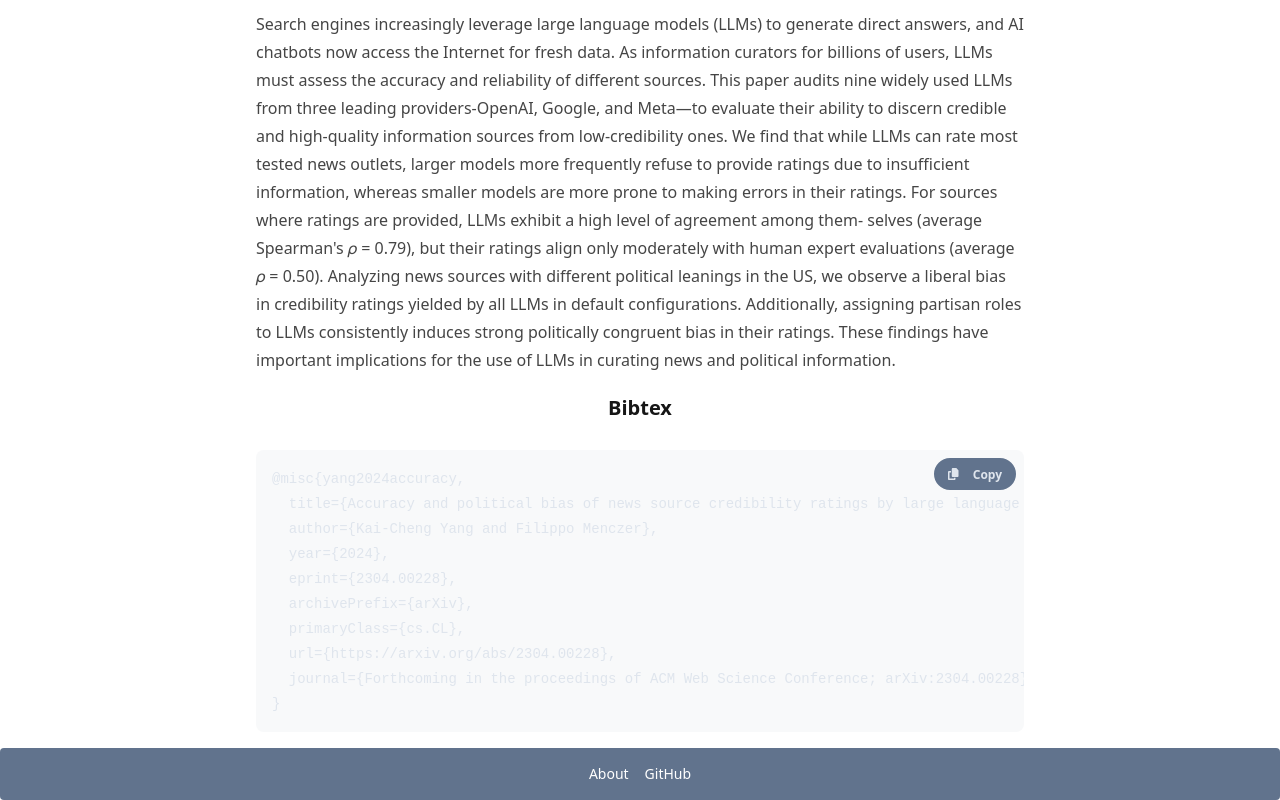
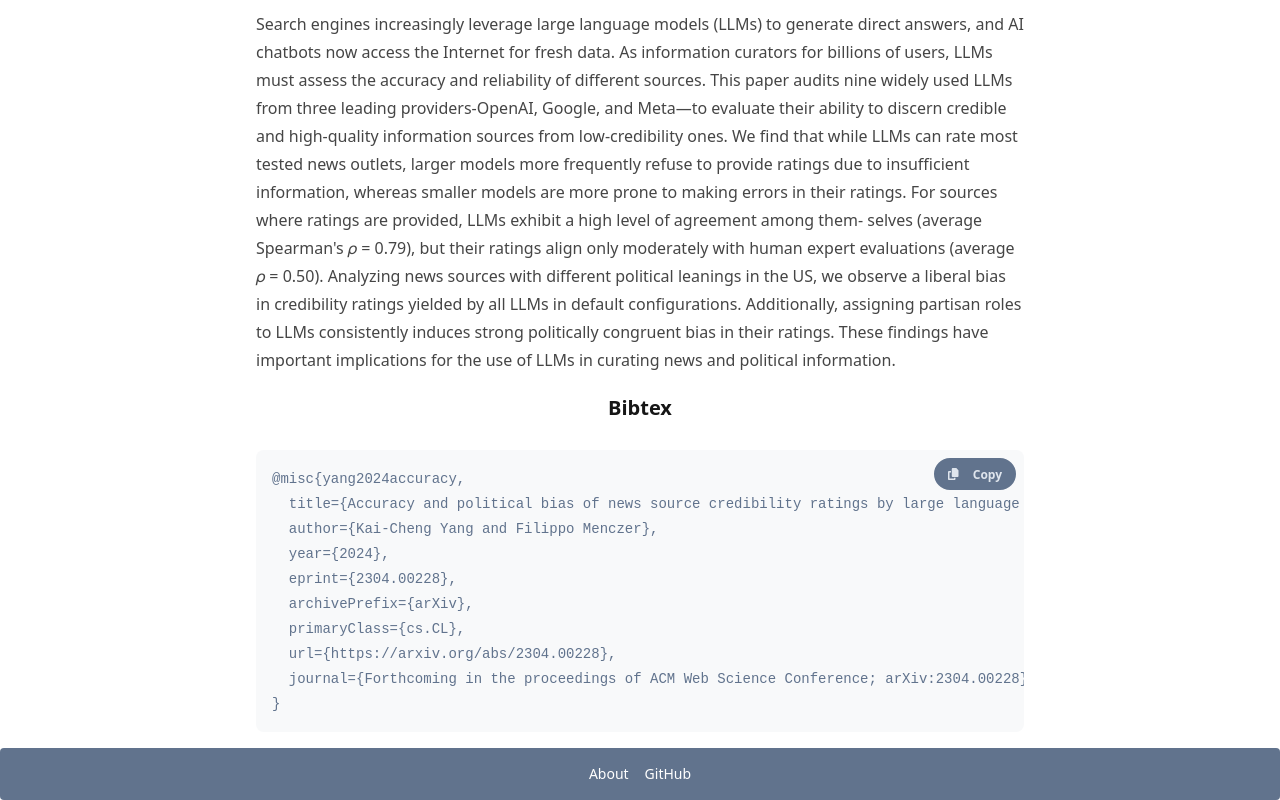
Before and after one commit to yang3kc/llm_domain_classification, a Vue app in the folder frontend/: page /paper-rating in a window 1280 px wide. Shown: the part 335-1135 px from the top of the page. Built offline with nearby package versions, Linux system fonts and the light colour scheme.

Commit message:
💄 style(view): add text-neutral class to bibtex code block for improved styling

```diff
--- a/frontend/src/views/PaperRatingView.vue
+++ b/frontend/src/views/PaperRatingView.vue
@@ -81,7 +81,7 @@ const copyToClipboard = async () => {
           <font-awesome-icon :icon="['fas', 'copy']" class="mr-2" />
           {{ copySuccess ? 'Copied!' : 'Copy' }}
         </button>
-        <pre><code>{{ bibtex }}</code></pre>
+        <pre><code class="text-neutral">{{ bibtex }}</code></pre>
       </div>
     </div>
     <Footer />
```
